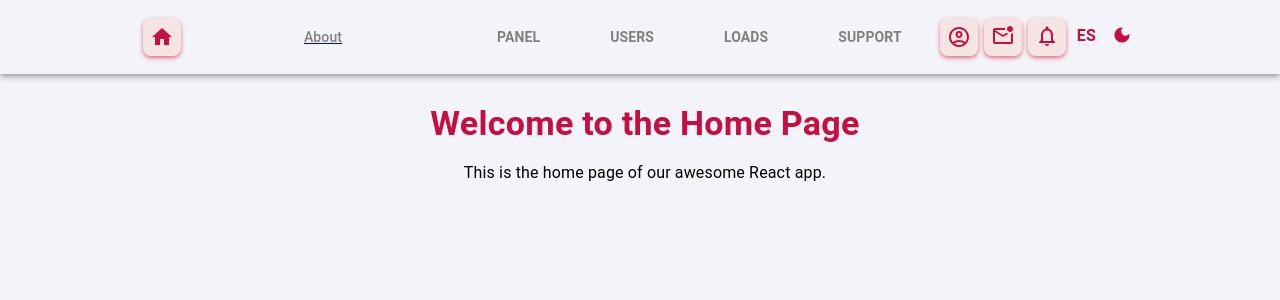
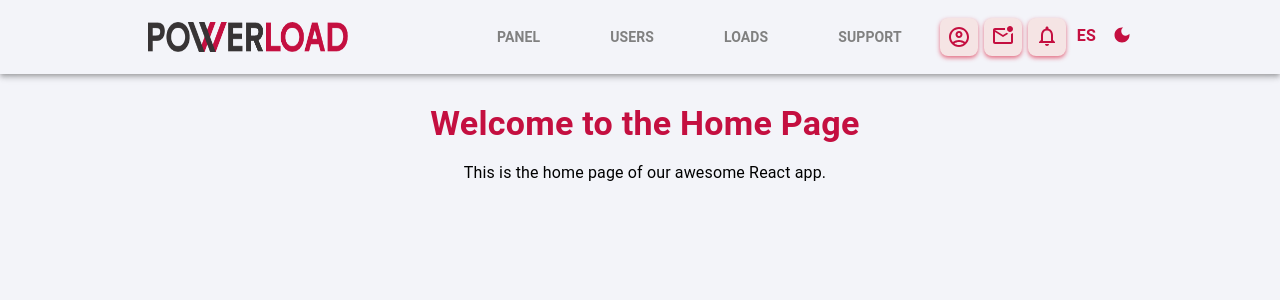
Before and after one commit to dvidaillet/powerloads-mio-vite, a React (Vite) app: page / in a window 1280 px wide. Shown: the top 300 px of the page. Built offline with nearby package versions, Linux system fonts and the light colour scheme.

Commit message:
add powerload logo

```diff
--- a/src/components/HomeHorizontalPanel/HomeHorizontalPanel.tsx
+++ b/src/components/HomeHorizontalPanel/HomeHorizontalPanel.tsx
@@ -6,7 +6,6 @@ import {
   IconButton,
   Typography,
   Box,
-  Badge,
   Menu,
   MenuItem,
   Avatar,
@@ -15,10 +14,10 @@ import { Link } from "react-router-dom";
 import { useTranslation } from "react-i18next";
 import ThemeToggleButton from "../buttons/ThemeToggleButton/ThemeToggleButton";
 import LanguageMenu from "../LanguageMenu/LanguageMenu";
-import HomeIcon from "@mui/icons-material/Home";
 import MarkEmailUnreadOutlinedIcon from "@mui/icons-material/MarkEmailUnreadOutlined";
 import NotificationsNoneIcon from "@mui/icons-material/NotificationsNone";
 import AccountCircleOutlinedIcon from "@mui/icons-material/AccountCircleOutlined";
+import NavIconButton from "../buttons/NavIconButton/NavIconButton";
 
 // Componente reutilizable para botones de navegación
 const NavButton = ({ to, text }: { to: string; text: string }) => (
@@ -31,55 +30,16 @@ const NavButton = ({ to, text }: { to: string; text: string }) => (
   </Button>
 );
 
-const NavIconButton = ({
-  to,
-  text,
-  notification,
-  IconComponent,
-}: {
-  to: string;
-  text?: string;
-  notification?: number;
-  IconComponent: React.ElementType;
-}) => (
-  <IconButton
-    title={text}
-    sx={{
-      borderRadius: "8px",
-      marginX: "3px",
-      height: "38px",
-      width: "38px",
-      backgroundColor: "#f5e4e4", // Rosado claro
-      boxShadow: "0 2px 4px rgba(224, 75, 100, 0.808)",
-      "&:hover": {
-        backgroundColor: "#F8BBD0", // Un tono más oscuro en hover
-        boxShadow: "0 0px 0px rgba(206, 33, 62, 0.808)",
-      },
-    }}
-  >
-    <Badge badgeContent={notification} color="error">
-      <Link to={to}>
-        <IconComponent
-          color="primary"
-          sx={{ width: "24px", height: "24px", marginTop: "5px" }}
-        />
-      </Link>
-    </Badge>
-  </IconButton>
-);
+const user = {
+  avatar: "https://via.placeholder.com/150",
+  firstName: "Juan",
+  lastName: "Pérez",
+};
 
 const HomeHorizontalPanel = () => {
   const { t } = useTranslation();
 
-  // Estado para controlar la apertura del menú
   const [anchorEl, setAnchorEl] = useState<null | HTMLElement>(null);
-
-  // Datos ficticios del usuario
-  const user = {
-    avatar: "https://via.placeholder.com/150",
-    firstName: "Juan",
-    lastName: "Pérez",
-  };
 
   const handleMenuOpen = (event: React.MouseEvent<HTMLElement>) => {
     setAnchorEl(event.currentTarget);
@@ -95,17 +55,26 @@ const HomeHorizontalPanel = () => {
         sx={{ display: "flex", justifyContent: "space-between" }}
         className="home-panel-container"
       >
-        <NavIconButton
-          to="/"
-          IconComponent={HomeIcon}
-          text={t("home.linkText")}
-        />
-
-        <Link to="/about" style={{ margin: "0 10px" }}>
-          <Typography variant="h6" fontSize={14} color="grey">
-            {t("about.linkText")}
-          </Typography>
-        </Link>
+        <Button
+          component={Link}
+          to={"/"}
+          sx={{ display: "flex", alignItems: "center", textTransform: "none" }}
+        >
+          <Box
+            sx={{
+              marginRight: "8px",
+              display: "flex",
+              alignItems: "center",
+              justifyContent: "center",
+            }}
+          >
+            <img
+              src={"../../../public/images/logo_powerload_black.png"}
+              alt="icon"
+              style={{ width: "200px", height: "30px" }}
+            />
+          </Box>
+        </Button>
 
         <Box
           sx={{
--- /dev/null
+++ b/src/components/buttons/NavIconButton/NavIconButton.tsx
@@ -0,0 +1,43 @@
+import { IconButton, Badge } from "@mui/material";
+import { Link } from "react-router-dom";
+
+interface NavIconButtonProps {
+  to: string;
+  IconComponent: React.ElementType; // Opción para ícono
+  notification?: string; // Opción para imagen
+  text: string;
+}
+
+const NavIconButton = ({
+  to,
+  text,
+  notification,
+  IconComponent,
+}: NavIconButtonProps) => (
+  <IconButton
+    title={text}
+    sx={{
+      borderRadius: "8px",
+      marginX: "3px",
+      height: "38px",
+      width: "38px",
+      backgroundColor: "#f5e4e4", // Rosado claro
+      boxShadow: "0 2px 4px rgba(224, 75, 100, 0.808)",
+      "&:hover": {
+        backgroundColor: "#F8BBD0", // Un tono más oscuro en hover
+        boxShadow: "0 0px 0px rgba(206, 33, 62, 0.808)",
+      },
+    }}
+  >
+    <Badge badgeContent={notification} color="error">
+      <Link to={to}>
+        <IconComponent
+          color="primary"
+          sx={{ width: "24px", height: "24px", marginTop: "5px" }}
+        />
+      </Link>
+    </Badge>
+  </IconButton>
+);
+
+export default NavIconButton;
```
Also changed, not shown: src/components/buttons/NavButton/NavButton.tsx (added, +13 -0 lines), public/images/logo_powerload_black.png (added), public/images/logo_powerload_footer.png (added).
